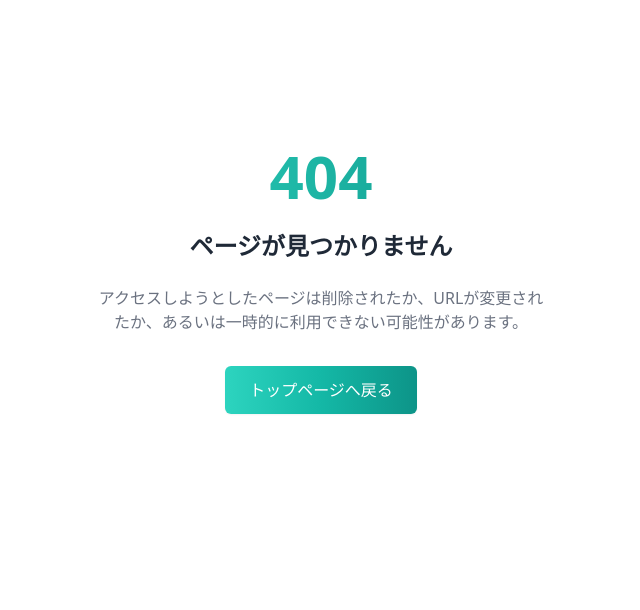
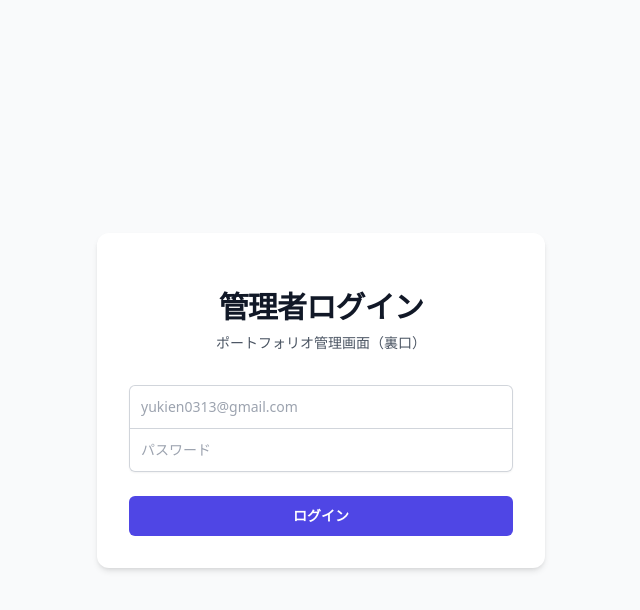
Before and after one commit to yukienozawa/portfolio, a Next.js app in the folder front/: page /secret-login in a window 1280 px wide. Before the commit this address had no page. Shown: the top 610 px of the page, without its empty margins (319-959 px from the left). Built offline with nearby package versions, Linux system fonts and the light colour scheme.

Commit message:
feat: 秘密のログイン画面実装とFirebase認証・Cookie連携、Chakra UIバッジ追加

```diff
--- a/front/package.json
+++ b/front/package.json
@@ -10,12 +10,14 @@
     "format": "prettier --write ."
   },
   "dependencies": {
-    "firebase": "^10.11.0",
+    "firebase": "^10.14.1",
+    "js-cookie": "^3.0.7",
     "next": "16.2.4",
     "react": "19.2.4",
     "react-dom": "19.2.4"
   },
   "devDependencies": {
+    "@types/js-cookie": "^3.0.6",
     "@types/node": "^20.19.41",
     "@types/react": "^19",
     "@types/react-dom": "^19",
--- a/front/src/app/page.tsx
+++ b/front/src/app/page.tsx
@@ -46,7 +46,7 @@ export default function TopPage() {
       <section className="mt-20 text-center">
         <p className="text-sm text-slate-400 mb-4">Tech Stack</p>
         <div className="flex flex-wrap justify-center gap-2">
-          {["React", "Next.js", "TypeScript", "Express", "Prisma", "MySQL", "Tailwind CSS"].map(
+          {["React", "Next.js", "TypeScript", "Chakra UI", "Express", "Prisma", "MySQL", "Tailwind CSS"].map(
             (tech) => (
               <span
                 key={tech}
@@ -58,6 +58,24 @@ export default function TopPage() {
           )}
         </div>
       </section>
+      {/* 🕵️‍♂️ 【秘密の裏口フッター】管理者画面ここに仕込む */}
+      <footer className="mt-32 pb-8 text-center select-none">
+        <p className="text-[10px] tracking-widest text-slate-400">
+          © 2026 Yukie Nozawa. All rights reserved.
+        </p>
+
+        {/* 仕切り線に挟まれた隠しリンク（薄さはそのままキープ） */}
+        <div className="flex items-center justify-center gap-3 max-w-xs mx-auto mt-4 text-[9px] text-slate-300/30">
+          <div className="h-[1px] w-8 bg-slate-200/30"></div>
+          <Link
+            href="/secret-login"
+            className="hover:text-indigo-500/40 transition-colors cursor-default tracking-[0.2em] font-light"
+          >
+            2026 2nd-STAGE
+          </Link>
+          <div className="h-[1px] w-8 bg-slate-200/30"></div>
+        </div>
+      </footer>
     </main>
   );
 }
--- /dev/null
+++ b/front/src/app/secret-login/page.tsx
@@ -0,0 +1,116 @@
+// 管理者専用のログイン画面コンポーネント（Firebase Authentication連携）
+'use client';
+
+import { useState } from 'react';
+import { signInWithEmailAndPassword } from 'firebase/auth';
+import { FirebaseError } from 'firebase/app';
+import { auth } from '@/lib/firebase';
+import { useRouter } from 'next/navigation';
+import Cookies from 'js-cookie'; // 💡 Cookieを操作する道具をインポートしました！
+
+export default function AdminLoginPage() {
+  const [email, setEmail] = useState<string>('');
+  const [password, setPassword] = useState<string>('');
+  const [error, setError] = useState<string>('');
+  const [loading, setLoading] = useState<boolean>(false);
+  const router = useRouter();
+
+  const handleLogin = async (e: React.FormEvent<HTMLFormElement>) => {
+    e.preventDefault();
+    setError('');
+    setLoading(true);
+
+    if (email !== 'yukien0313@gmail.com') {
+      setError('管理者権限のないアカウントです。');
+      setLoading(false);
+      return;
+    }
+
+    try {
+      // 🚀 Firebaseの認証を実行
+      const userCredential = await signInWithEmailAndPassword(auth, email, password);
+      const user = userCredential.user;
+
+      // 💡 通行手形（IDトークン）を取得
+      const idToken = await user.getIdToken();
+
+      // 💡 ミドルウェアがチェックしている「session」という名前でCookieに保存します（有効期限1日）
+      Cookies.set('session', idToken, { expires: 1, secure: true, sameSite: 'strict' });
+
+      // ✨ 通行手形を持った状態で、満を持して管理画面へ突入！
+      router.push('/admin');
+    } catch (err) {
+      if (err instanceof FirebaseError) {
+        console.error('Firebase Auth Error:', err.code, err.message);
+        setError('ログインに失敗しました。メールアドレスまたはパスワードが正しくありません。');
+      } else {
+        console.error('Unknown Error:', err);
+        setError('予期せぬエラーが発生しました。');
+      }
+    } finally {
+      setLoading(false);
+    }
+  };
+
+  return (
+    <div className="flex min-h-screen items-center justify-center bg-gray-50 px-4 py-12 sm:px-6 lg:px-8">
+      <div className="w-full max-w-md space-y-8 bg-white p-8 rounded-xl shadow-md">
+        <div>
+          <h2 className="mt-6 text-center text-3xl font-bold tracking-tight text-gray-900">
+            管理者ログイン
+          </h2>
+          <p className="mt-2 text-center text-sm text-gray-600">
+            ポートフォリオ管理画面（裏口）
+          </p>
+        </div>
+
+        <form className="mt-8 space-y-6" onSubmit={handleLogin}>
+          {error && (
+            <div className="rounded-md bg-red-50 p-4 text-sm text-red-700 font-medium">
+              {error}
+            </div>
+          )}
+
+          <div className="-space-y-px rounded-md shadow-sm">
+            <div>
+              <label htmlFor="email-address" className="sr-only">メールアドレス</label>
+              <input
+                id="email-address"
+                name="email"
+                type="email"
+                required
+                value={email}
+                onChange={(e: React.ChangeEvent<HTMLInputElement>) => setEmail(e.target.value)}
+                className="relative block w-full rounded-t-md border-0 py-2.5 px-3 text-gray-900 ring-1 ring-inset ring-gray-300 placeholder:text-gray-400 focus:z-10 focus:ring-2 focus:ring-inset focus:ring-indigo-600 sm:text-sm sm:leading-6"
+                placeholder="yukien0313@gmail.com"
+              />
+            </div>
+            <div>
+              <label htmlFor="password" className="sr-only">パスワード</label>
+              <input
+                id="password"
+                name="password"
+                type="password"
+                required
+                value={password}
+                onChange={(e: React.ChangeEvent<HTMLInputElement>) => setPassword(e.target.value)}
+                className="relative block w-full rounded-b-md border-0 py-2.5 px-3 text-gray-900 ring-1 ring-inset ring-gray-300 placeholder:text-gray-400 focus:z-10 focus:ring-2 focus:ring-inset focus:ring-indigo-600 sm:text-sm sm:leading-6"
+                placeholder="パスワード"
+              />
+            </div>
+          </div>
+
+          <div>
+            <button
+              type="submit"
+              disabled={loading}
+              className="group relative flex w-full justify-center rounded-md bg-indigo-600 py-2.5 px-3 text-sm font-semibold text-white hover:bg-indigo-500 focus-visible:outline focus-visible:outline-2 focus-visible:outline-offset-2 focus-visible:outline-indigo-600 disabled:bg-indigo-400"
+            >
+              {loading ? 'ログイン中...' : 'ログイン'}
+            </button>
+          </div>
+        </form>
+      </div>
+    </div>
+  );
+}
--- /dev/null
+++ b/front/src/lib/firebase.ts
@@ -0,0 +1,20 @@
+import { initializeApp, getApps, getApp } from 'firebase/app';
+import { getAuth } from 'firebase/auth';
+
+// 👇 Firebaseの画面からコピーした「firebaseConfig」をここに上書き
+const firebaseConfig = {
+  apiKey: "AIzaSyDqDN8zvS6QSzhK5N_FNhKz2XWaf3fdz2o",
+  authDomain: "yukie-portfolio.firebaseapp.com",
+  projectId: "yukie-portfolio",
+  storageBucket: "yukie-portfolio.firebasestorage.app",
+  messagingSenderId: "92926356323",
+  appId: "1:92926356323:web:14b9a2c2ae79b1eb440156",
+  measurementId: "G-3EWWFX4CC3"
+};
+
+
+// サーバーサイドとクライアントサイドでの二重初期化を防ぐための安全装置
+const app = getApps().length === 0 ? initializeApp(firebaseConfig) : getApp();
+
+// アプリ全体で使い回す「認証（Auth）」の機能を出荷する
+export const auth = getAuth(app);
```
Also changed, not shown: front/src/app/admin/login/page.tsx (deleted), 1 other file (tests, documents, lock files or other folders).
